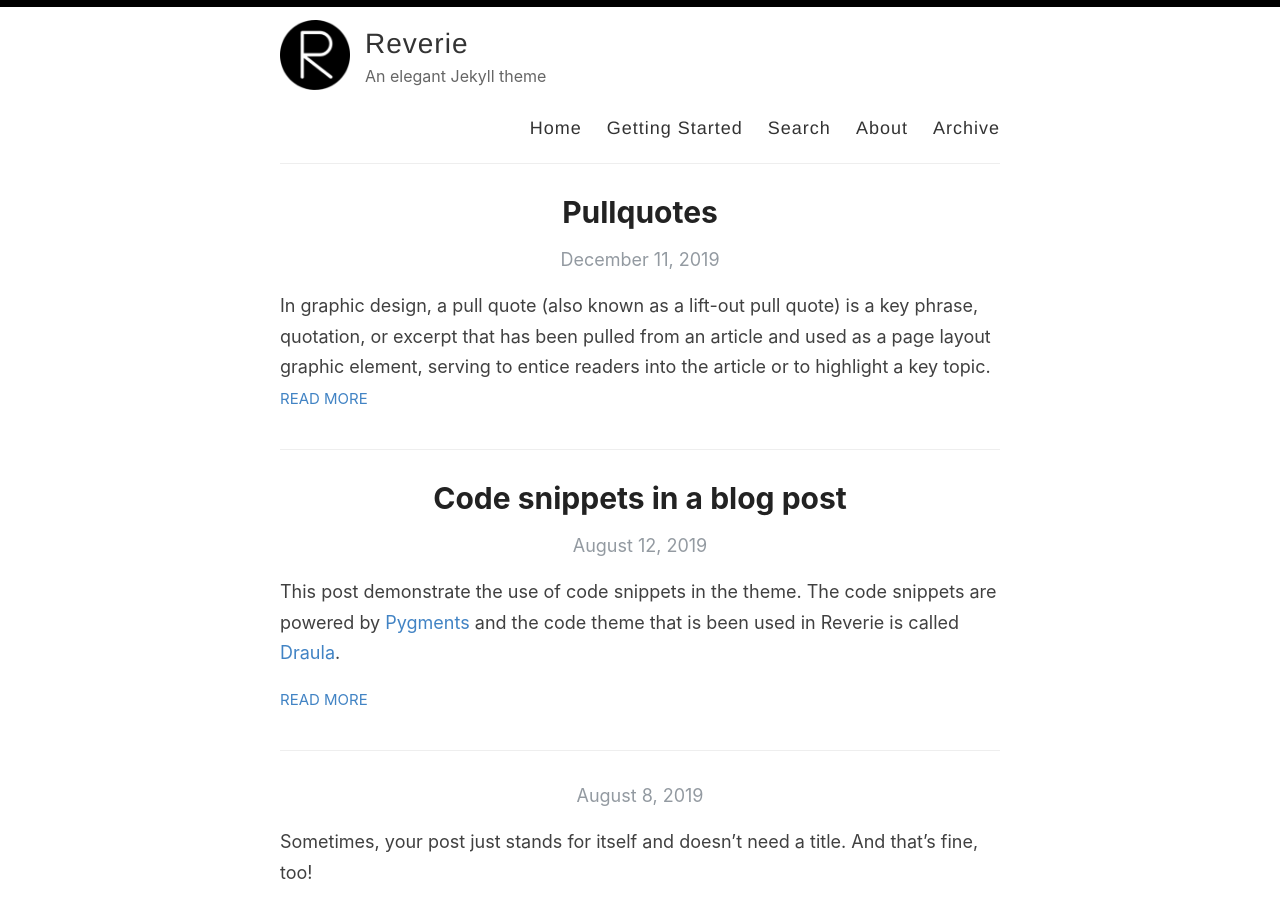
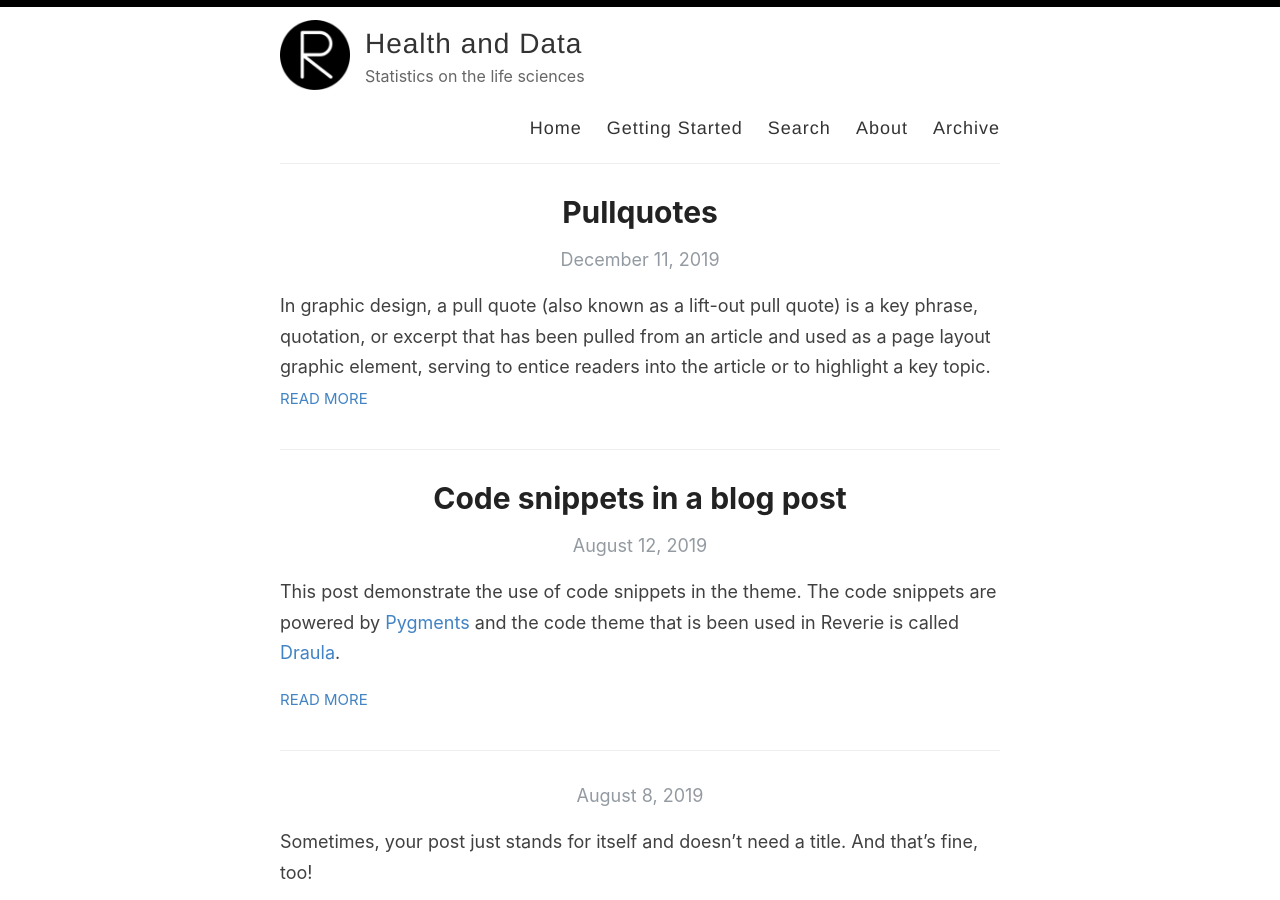
Before and after one commit to torricallan/torricallan.github.io, a Jekyll site: the page built from index.html, in a window 1280 px wide and 900 px high. Built offline with Jekyll 4.4.1, drawn with Linux system fonts in a browser that asks for light colours; the list of posts is cut into pages by our own code.

Commit message:
Update _config.yml

```diff
--- a/_config.yml
+++ b/_config.yml
@@ -3,13 +3,13 @@
 #
 
 # Name of your site (displayed in the header)
-name: Reverie
+name: Health and Data
 
 # Name of the author
-author: Amit Merchant
+author: Torri Callan
 
 # Short bio or description (displayed in the header)
-description: An elegant Jekyll theme
+description: Statistics on the life sciences
 
 # URL of your avatar or profile pic (you could use your GitHub profile pic)
 avatar: /images/reverie.png
@@ -21,15 +21,15 @@
 # Includes an icon in the footer for each username you enter
 footer-links:
   dribbble:
-  email: amit.d.merchant@gmail.com
+  email: torri624@gmail.com
   facebook:
   flickr:
-  github: amitmerchant1990/reverie
+  github: torricallan
   instagram:
   linkedin:
   pinterest:
   rss: rss
-  twitter: amit_merchant
+  twitter:
   stackoverflow:
   youtube: # channel/<your_long_string> or user/<user-name>
   googleplus: # anything in your profile username that comes after plus.google.com/
```
